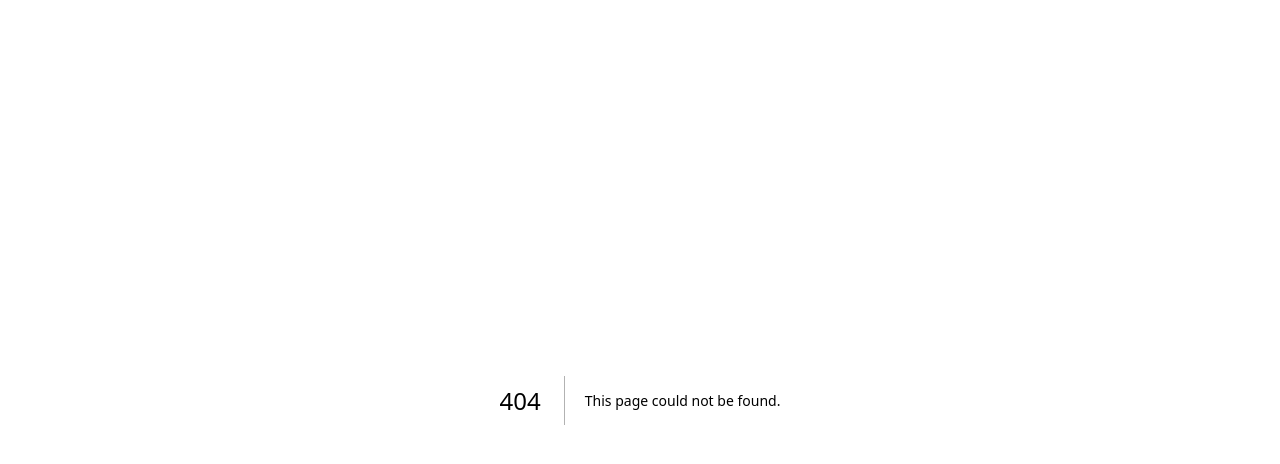
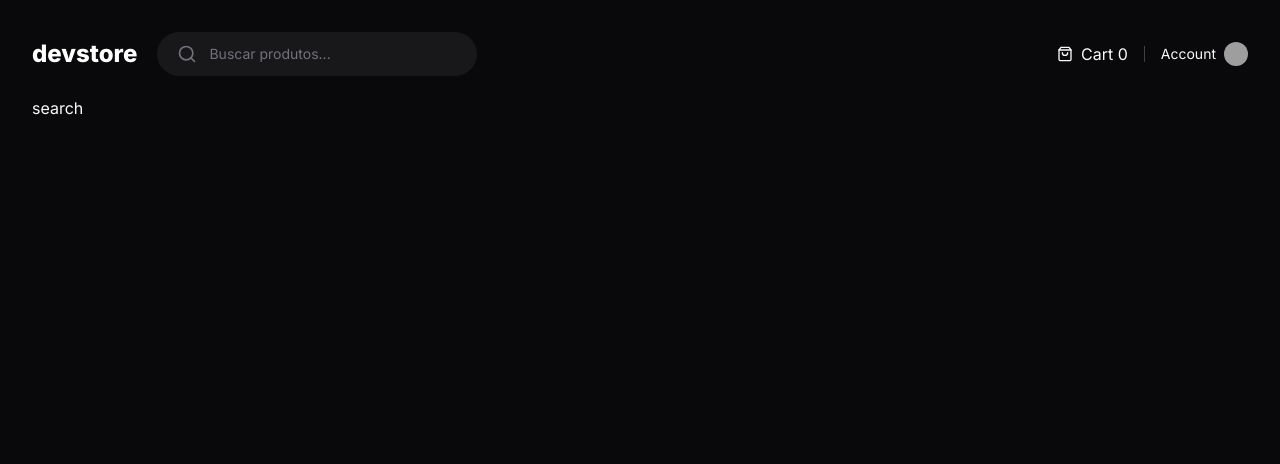
Before and after one commit to eduardobertozi/devstore, a Next.js app: page /search in a window 1280 px wide. Before the commit this address had no page. Shown: the top 464 px of the page. Built offline with nearby package versions, Linux system fonts and the light colour scheme; grey boxes are pictures that could not be loaded.

Commit message:
✨ feat: cria componente <Header /> e configura rotas

```diff
--- a/next.config.mjs
+++ b/next.config.mjs
@@ -1,4 +1,8 @@
 /** @type {import('next').NextConfig} */
-const nextConfig = {};
+const nextConfig = {
+  images: {
+    domains: ['github.com'],
+  },
+}
 
-export default nextConfig;
+export default nextConfig
--- a/package.json
+++ b/package.json
@@ -9,6 +9,7 @@
     "lint": "next lint"
   },
   "dependencies": {
+    "lucide-react": "^0.439.0",
     "next": "14.2.8",
     "react": "^18",
     "react-dom": "^18"
--- /dev/null
+++ b/src/app/(store)/(home)/loading.tsx
@@ -0,0 +1,3 @@
+export default function HomeLoading() {
+  return <div>carregando...</div>
+}
--- /dev/null
+++ b/src/app/(store)/(home)/page.tsx
@@ -0,0 +1,7 @@
+import { setTimeout } from 'timers/promises'
+
+export default async function Home() {
+  await setTimeout(2000)
+
+  return <div>hello world</div>
+}
--- /dev/null
+++ b/src/app/(store)/layout.tsx
@@ -0,0 +1,12 @@
+import { Header } from '@/components/header'
+
+export default function StoreLayout({
+  children,
+}: Readonly<{ children: React.ReactNode }>) {
+  return (
+    <div className="mx-auto grid min-h-screen w-full max-w-[1600px] grid-rows-app gap-5 p-8">
+      <Header />
+      {children}
+    </div>
+  )
+}
--- /dev/null
+++ b/src/app/(store)/search/page.tsx
@@ -0,0 +1,3 @@
+export default function SearchPage() {
+  return <div>search</div>
+}
--- a/src/app/layout.tsx
+++ b/src/app/layout.tsx
@@ -14,8 +14,8 @@
   children: React.ReactNode
 }>) {
   return (
-    <html lang="en">
-      <body className={`${inter.variable} antialiased`}>{children}</body>
+    <html className={inter.variable} lang="pt-BR">
+      <body className="bg-zinc-950 text-zinc-50 antialiased">{children}</body>
     </html>
   )
 }
--- a/src/app/page.tsx
+++ /dev/null
@@ -1,3 +0,0 @@
-export default function Home() {
-  return <div>hello world</div>
-}
--- /dev/null
+++ b/src/components/header.tsx
@@ -0,0 +1,44 @@
+import { SearchIcon, ShoppingBagIcon } from 'lucide-react'
+import Image from 'next/image'
+import Link from 'next/link'
+
+export function Header() {
+  return (
+    <div className="flex items-center justify-between">
+      <div className="flex items-center gap-5">
+        <Link href="/" className="text-2xl font-extrabold text-white">
+          devstore
+        </Link>
+
+        <form className="flex w-[320px] items-center gap-3 rounded-full bg-zinc-900 px-5 py-3 ring-zinc-700">
+          <SearchIcon className="size-5 text-zinc-500" />
+          <input
+            type="text"
+            placeholder="Buscar produtos..."
+            className="flex-1 bg-transparent text-sm outline-none placeholder:text-zinc-500"
+          />
+        </form>
+      </div>
+
+      <div className="flex items-center gap-4">
+        <div className="flex items-center gap-2">
+          <ShoppingBagIcon className="size-4 text-sm" />
+          <span>Cart {0}</span>
+        </div>
+
+        <div className="w-px h-4 bg-zinc-700" />
+
+        <Link href="/" className="flex items-center gap-2 hover:underline">
+          <span className="text-sm">Account</span>
+          <Image
+            src="https://github.com/eduardobertozi.png"
+            className="h-6 w-6 rounded-full"
+            width={24}
+            height={24}
+            alt="user profile"
+          />
+        </Link>
+      </div>
+    </div>
+  )
+}
--- a/tailwind.config.ts
+++ b/tailwind.config.ts
@@ -1,16 +1,19 @@
-import type { Config } from "tailwindcss";
+import type { Config } from 'tailwindcss'
 
 const config: Config = {
   content: [
-    "./src/pages/**/*.{js,ts,jsx,tsx,mdx}",
-    "./src/components/**/*.{js,ts,jsx,tsx,mdx}",
-    "./src/app/**/*.{js,ts,jsx,tsx,mdx}",
+    './src/pages/**/*.{js,ts,jsx,tsx,mdx}',
+    './src/components/**/*.{js,ts,jsx,tsx,mdx}',
+    './src/app/**/*.{js,ts,jsx,tsx,mdx}',
   ],
   theme: {
     fontFamily: {
       sans: 'var(--font-inter)',
-      },
+    },
+    gridTemplateRows: {
+      app: 'min-content max-content',
+    },
   },
   plugins: [],
-};
-export default config;
+}
+export default config
```
Also changed, not shown: src/app/icon.png (added), 1 other file (tests, documents, lock files or other folders).
